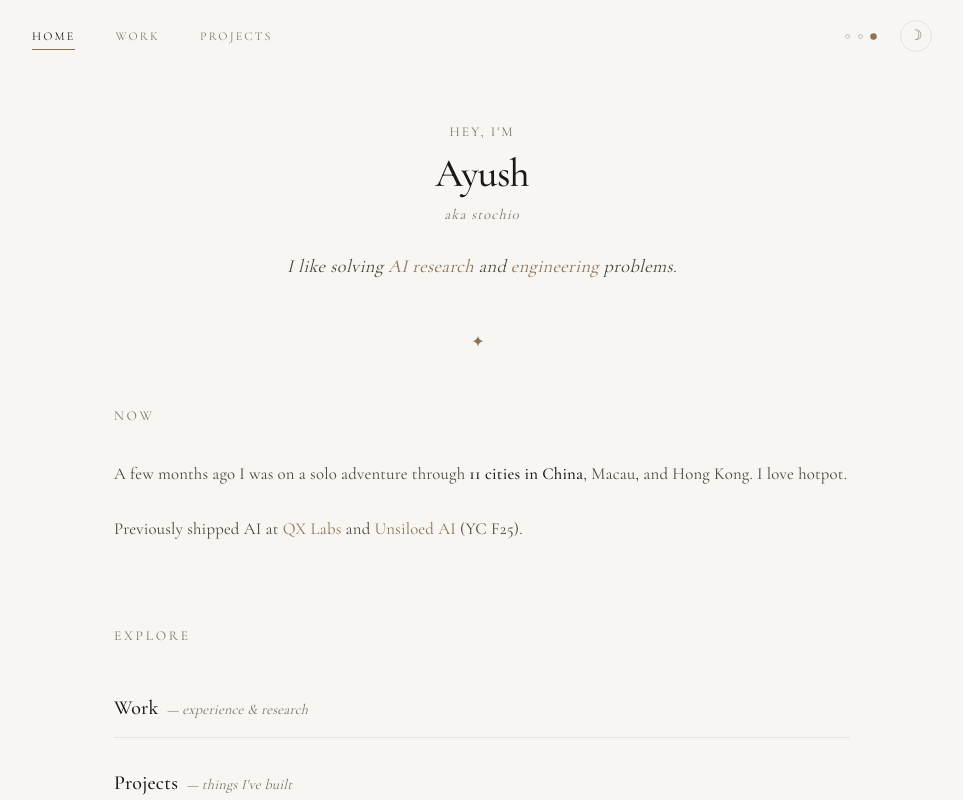
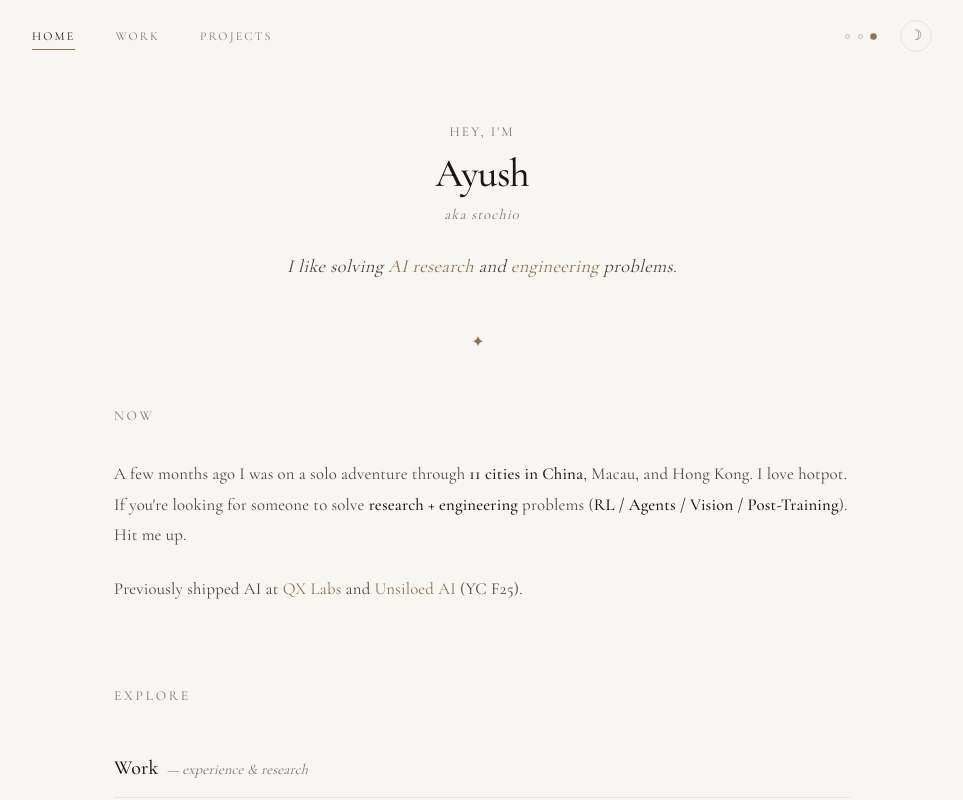
Before and after one commit to stochi0/personal-page, a Next.js app: page / in a window 1280 px wide. Shown: the top 800 px of the page, without its empty margins (158-1121 px from the left). Built offline with nearby package versions, Linux system fonts and the light colour scheme.

Commit message:
Enhance current activity description to include research and engineering expertise, inviting collaboration on specific problem areas.

```diff
--- a/src/content/profile.ts
+++ b/src/content/profile.ts
@@ -37,7 +37,7 @@ export const profile = {
 
 export const now = {
   // Main update - what you're doing right now
-  current: "A few months ago I was on a solo adventure through **11 cities in China**, Macau, and Hong Kong. I love hotpot.",
+  current: `A few months ago I was on a solo adventure through **11 cities in China**, Macau, and Hong Kong. I love hotpot. \n\nIf you're looking for someone to solve **research + engineering** problems (**RL / Agents / Vision / Post-Training**). Hit me up.`,
 
   // Previous roles to mention (links to /work)
   previous: [
```
